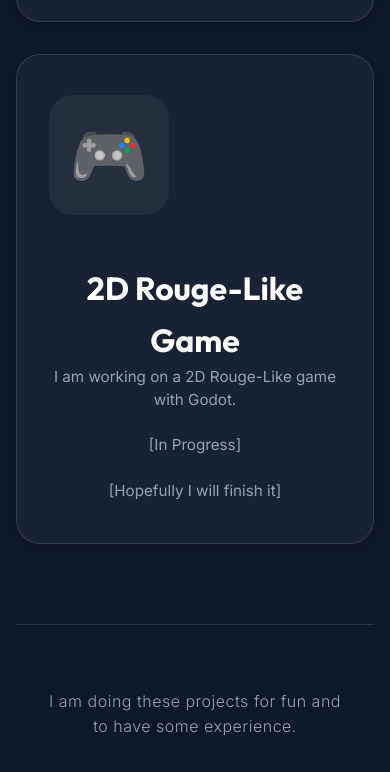
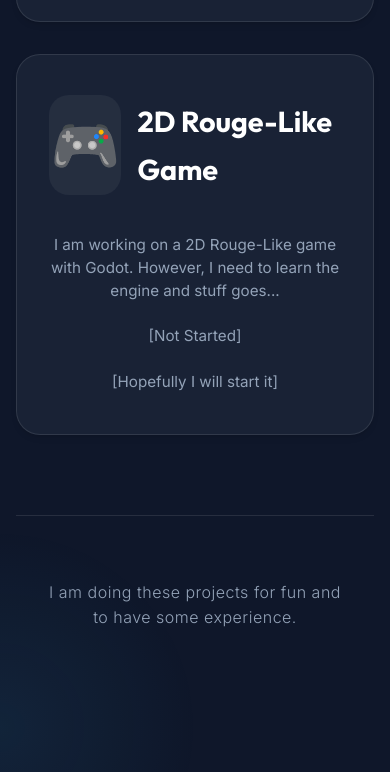
Before and after one commit to nuzkeser/nuzkeser.github.io, a plain HTML site: page projects.html in a window 390 px wide. Shown: the part 1509-2281 px from the top of the page. After the commit the page ends 2236 px from the top, so only its background shows below. Drawn offline with Linux system fonts and the light colour scheme.

Commit message:
update on css

```diff
--- a/css/style.css
+++ b/css/style.css
@@ -162,25 +162,16 @@ body::before {
         padding: 5rem 4rem;
         border-radius: 48px;
     }
+}
 
-    .big_cell .cell_icon {
-        width: 120px;
-        height: 120px;
-        font-size: 4rem;
-        border-radius: 24px;
-        margin-bottom: 3rem;
-        display: flex;
-        align-items: center;
-        justify-content: center;
+@media (max-width: 650px) {
+    .big_cell_header {
+        flex-direction: column;
+        gap: 1.5rem;
     }
 
-    .big_cell .cell_title {
-        font-size: 1.5rem;
-        margin-bottom: 1.5rem;
-    }
-
-    .big_cell .cell_description {
-        font-size: 0.95rem;
+    .big_cell_title {
+        text-align: center;
     }
 }
 
@@ -222,20 +213,25 @@ body::before {
     color: var(--accent-color);
 }
 
+.big_cell_header {
+    display: flex;
+    flex-direction: row;
+    align-items: center;
+    justify-content: center;
+    gap: 1rem;
+    margin-bottom: 1rem;
+}
+
 .big_cell_icon {
     background: rgba(255, 255, 255, 0.05);
-    border-radius: 12px;
-    margin: 0 0 1.5rem;
+    border-radius: 20px;
     display: flex;
     align-items: center;
     justify-content: center;
-    font-size: 2rem;
     color: var(--accent-color);
-    width: 120px;
-    height: 120px;
-    font-size: 4rem;
-    border-radius: 24px;
-    margin-bottom: 3rem;
+    width: 100px;
+    height: 100px;
+    font-size: 3.5rem;
 }
 
 .cell_title {
@@ -248,9 +244,12 @@ body::before {
 
 .big_cell_title {
     font-family: var(--font-heading);
-    font-size: 2rem;
+    font-size: clamp(1.8rem, 4vw, 2.8rem);
     font-weight: 700;
+    line-height: 3rem;
     color: #fff;
+    margin: 0;
+    text-align: left;
 }
 
 .cell_description {
--- a/projects.html
+++ b/projects.html
@@ -68,18 +68,23 @@
             </a>
 
             <a class="big_cell">
-                <div class="big_cell_icon">🎮</div>
-                <div class="big_cell_title">
-                    2D Rouge-Like Game
+                <div class="big_cell_header">
+                    <div class="big_cell_icon">🎮</div>
+                    <div class="big_cell_title">
+                        2D Rouge-Like Game
+                    </div>
                 </div>
+
                 <div class="cell_description">
-                    I am working on a 2D Rouge-Like game with Godot.
+                    <br>
+                    I am working on a 2D Rouge-Like game with Godot. However, I need to learn the engine and stuff
+                    goes...
                     <br>
                     <br>
-                    [In Progress]
+                    [Not Started]
                     <br>
                     <br>
-                    [Hopefully I will finish it]
+                    [Hopefully I will start it]
                 </div>
             </a>
 
```
